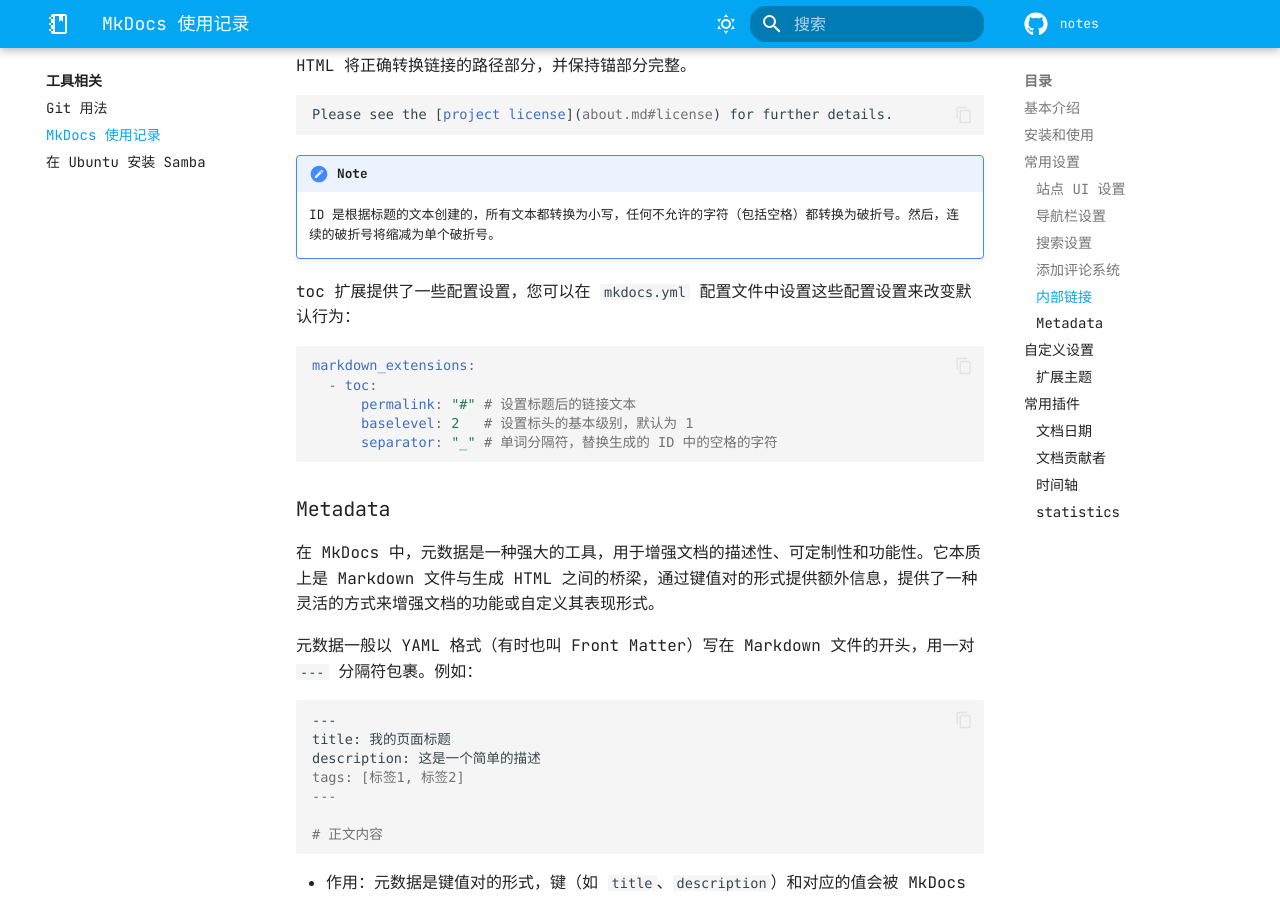
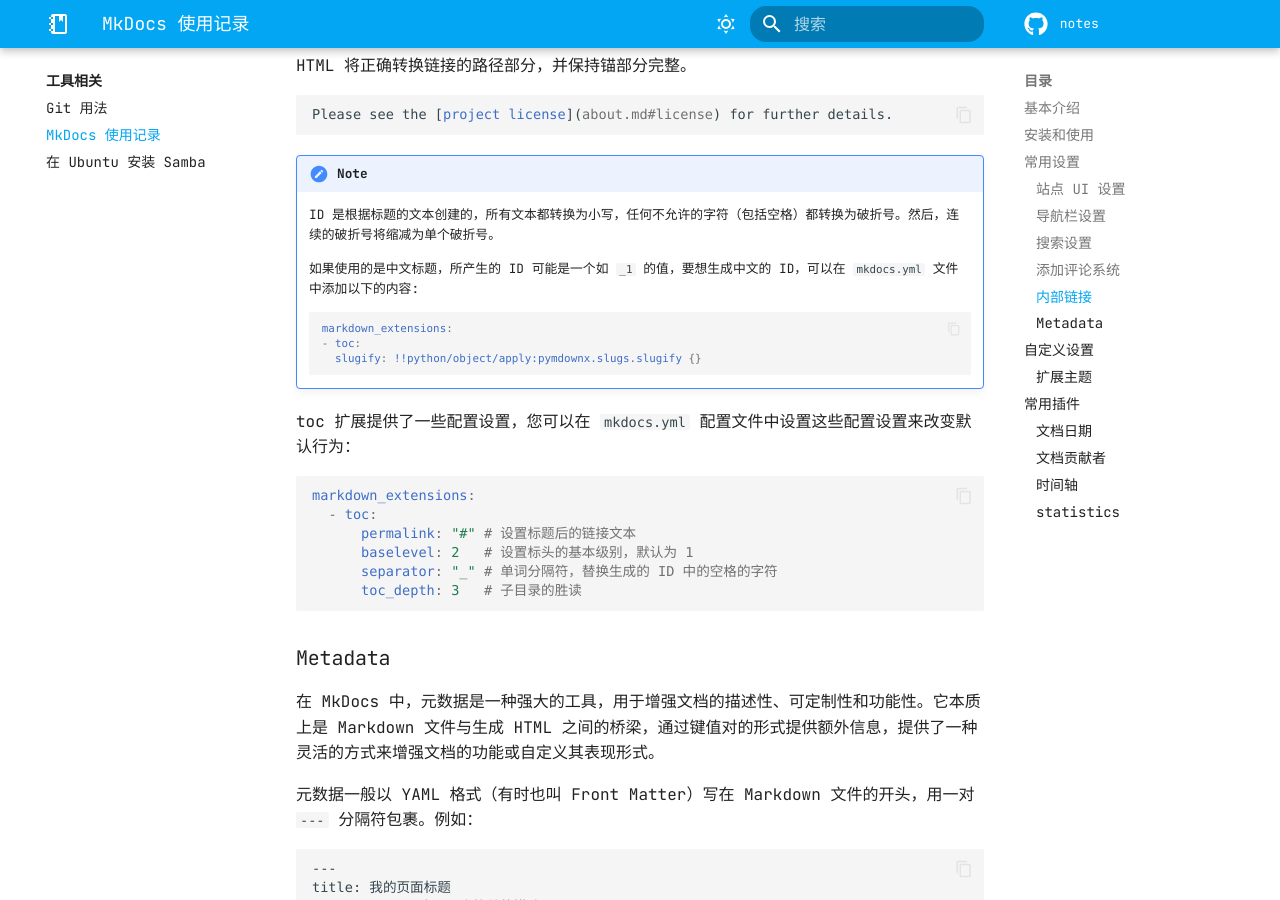
Before and after one commit to xjjeffery/notes, an MkDocs documentation site: the page built from docs/tools/mkdocs.md, in a window 1280 px wide and 900 px high, scrolled down 4407 px. Built offline with MkDocs 1.6.1 and Material for MkDocs 9.7.7, drawn with Linux system fonts in a browser that asks for light colours; some web fonts are replaced; comment, search, counter and statistics services are not loaded.

Commit message:
chore(tools): how produce good and readable identifiers

````diff
--- a/docs/tools/mkdocs.md
+++ b/docs/tools/mkdocs.md
@@ -216,6 +216,14 @@ Please see the [project license](about.md#license) for further details.
 
     ID 是根据标题的文本创建的，所有文本都转换为小写，任何不允许的字符（包括空格）都转换为破折号。然后，连续的破折号将缩减为单个破折号。
 
+    如果使用的是中文标题，所产生的 ID 可能是一个如 `_1` 的值，要想生成中文的 ID，可以在 `mkdocs.yml` 文件中添加以下的内容:
+
+    ```yaml
+    markdown_extensions:
+    - toc:
+      slugify: !!python/object/apply:pymdownx.slugs.slugify {}
+    ```
+
 toc 扩展提供了一些配置设置，您可以在 `mkdocs.yml` 配置文件中设置这些配置设置来改变默认行为：
 
 ```yaml
@@ -224,6 +232,7 @@ markdown_extensions:
       permalink: "#" # 设置标题后的链接文本
       baselevel: 2   # 设置标头的基本级别，默认为 1
       separator: "_" # 单词分隔符，替换生成的 ID 中的空格的字符
+      toc_depth: 3   # 子目录的胜读
 ```
 
 ### Metadata
````
